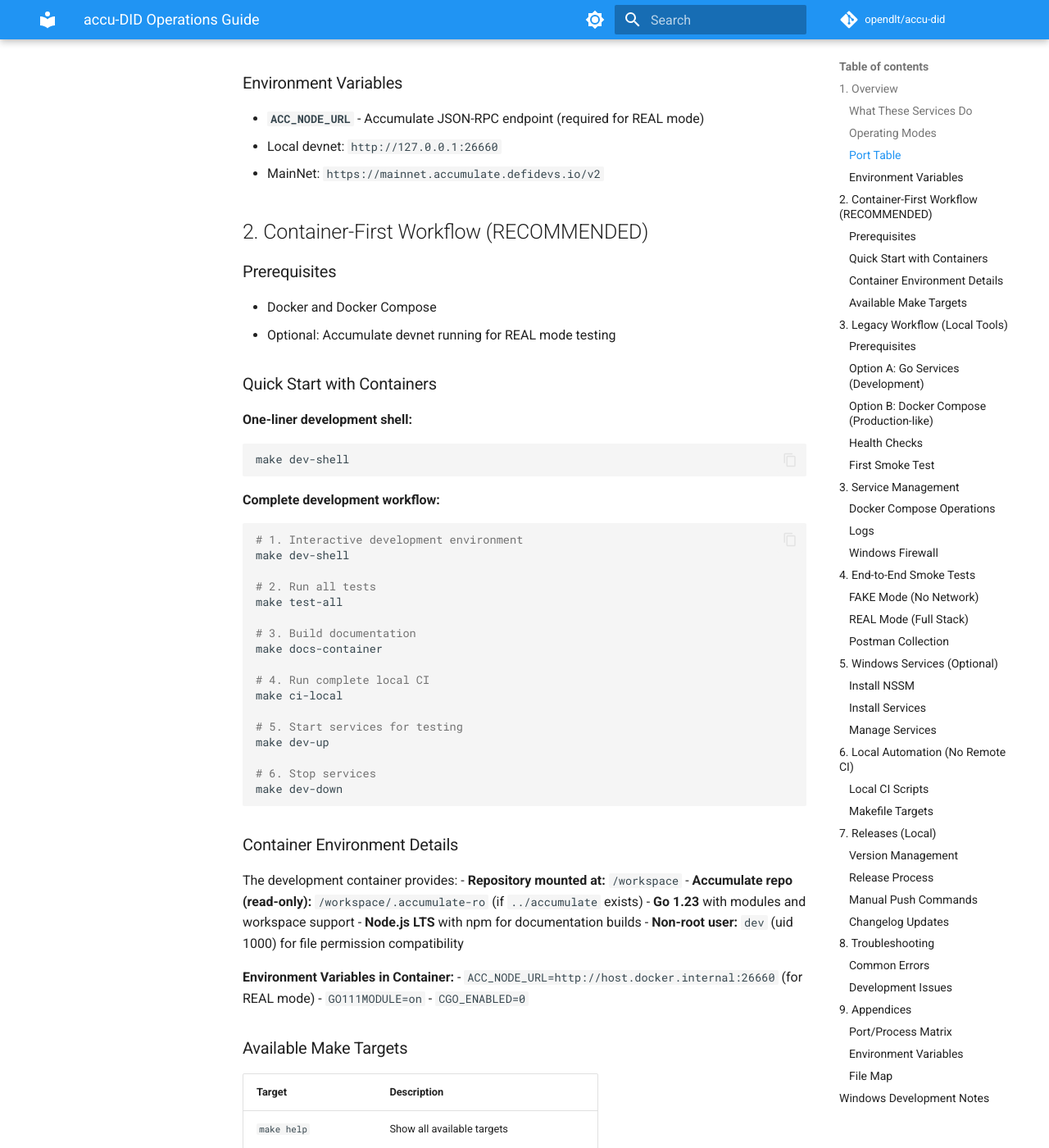
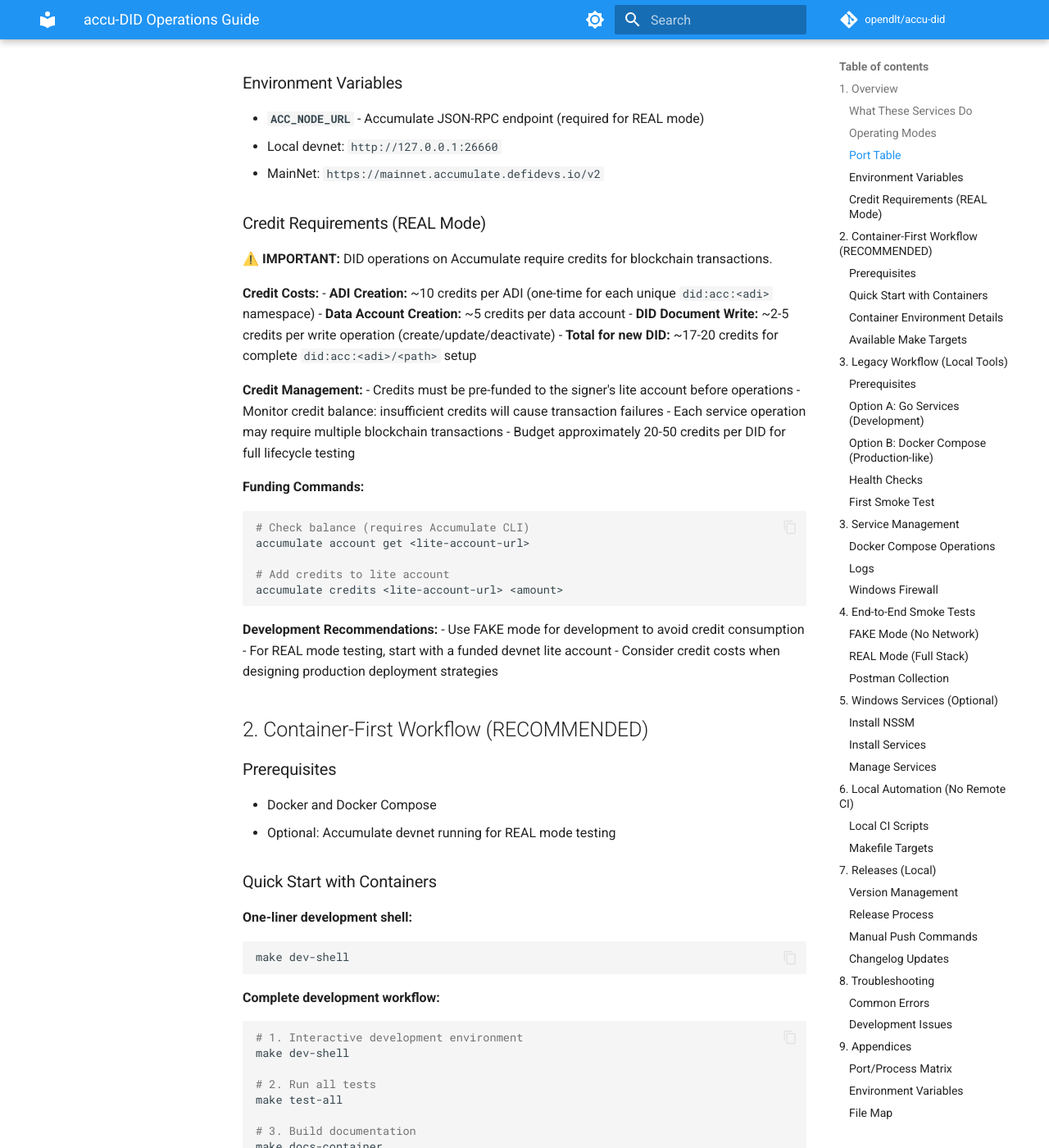
Before and after one commit to opendlt/accu-did, an MkDocs documentation site: the page built from docs/ops/OPERATIONS.md, in a window 1280 px wide and 1400 px high, scrolled down 931 px. Shown: the whole window at 82% size. Built offline with MkDocs 1.6.1 and Material for MkDocs 9.7.7, drawn with Linux system fonts in a browser that asks for light colours; comment, search, counter and statistics services are not loaded.

Commit message:
docs: note credits requirement and resolution semantics

````diff
--- a/docs/ops/OPERATIONS.md
+++ b/docs/ops/OPERATIONS.md
@@ -28,6 +28,36 @@
 - **`ACC_NODE_URL`** - Accumulate JSON-RPC endpoint (required for REAL mode)
   - Local devnet: `http://127.0.0.1:26660`
   - MainNet: `https://mainnet.accumulate.defidevs.io/v2`
+
+### Credit Requirements (REAL Mode)
+
+**⚠️ IMPORTANT:** DID operations on Accumulate require credits for blockchain transactions.
+
+**Credit Costs:**
+- **ADI Creation:** ~10 credits per ADI (one-time for each unique `did:acc:<adi>` namespace)
+- **Data Account Creation:** ~5 credits per data account
+- **DID Document Write:** ~2-5 credits per write operation (create/update/deactivate)
+- **Total for new DID:** ~17-20 credits for complete `did:acc:<adi>/<path>` setup
+
+**Credit Management:**
+- Credits must be pre-funded to the signer's lite account before operations
+- Monitor credit balance: insufficient credits will cause transaction failures
+- Each service operation may require multiple blockchain transactions
+- Budget approximately 20-50 credits per DID for full lifecycle testing
+
+**Funding Commands:**
+```bash
+# Check balance (requires Accumulate CLI)
+accumulate account get <lite-account-url>
+
+# Add credits to lite account
+accumulate credits <lite-account-url> <amount>
+```
+
+**Development Recommendations:**
+- Use FAKE mode for development to avoid credit consumption
+- For REAL mode testing, start with a funded devnet lite account
+- Consider credit costs when designing production deployment strategies
 
 ## 2. Container-First Workflow (RECOMMENDED)
 
````
